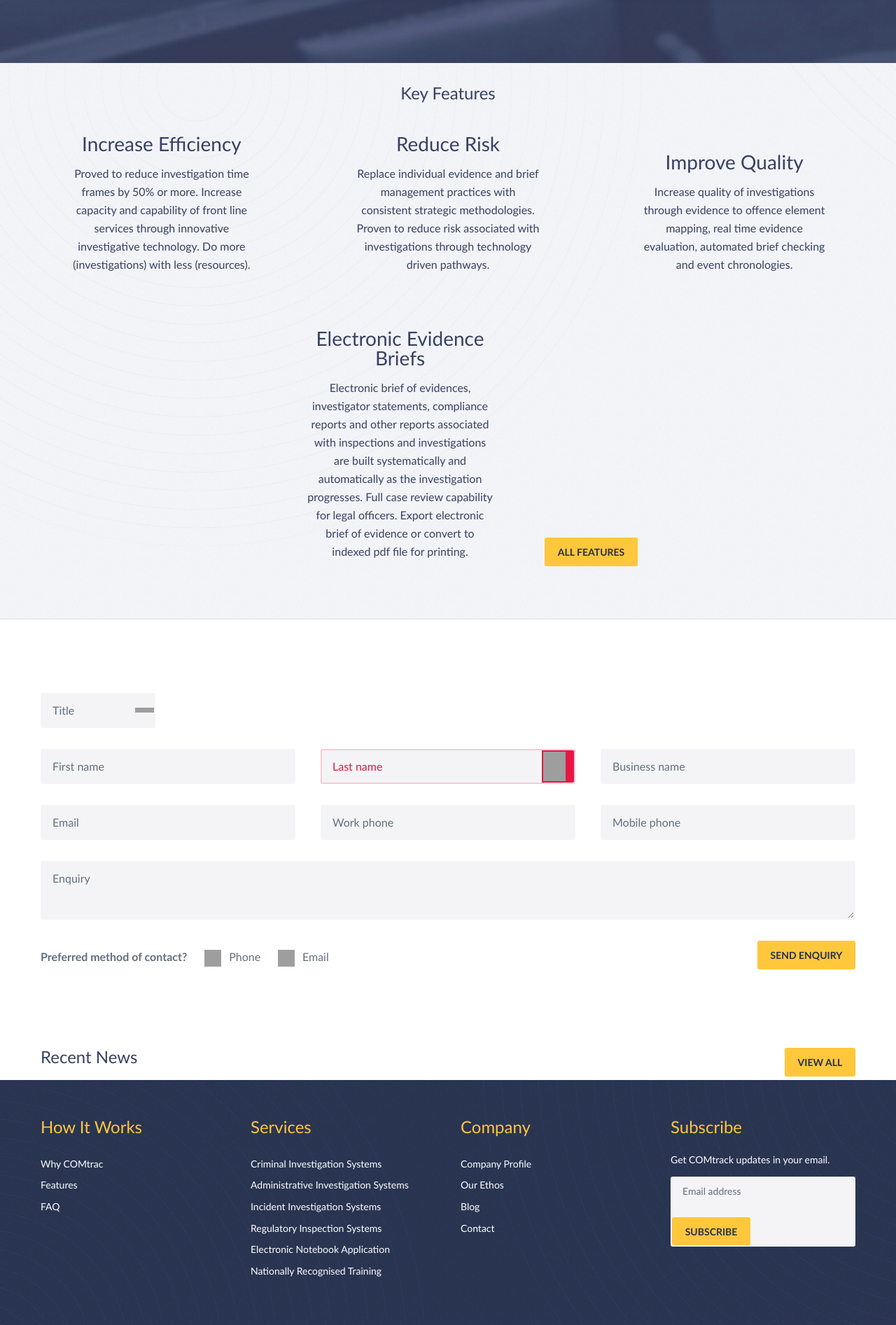
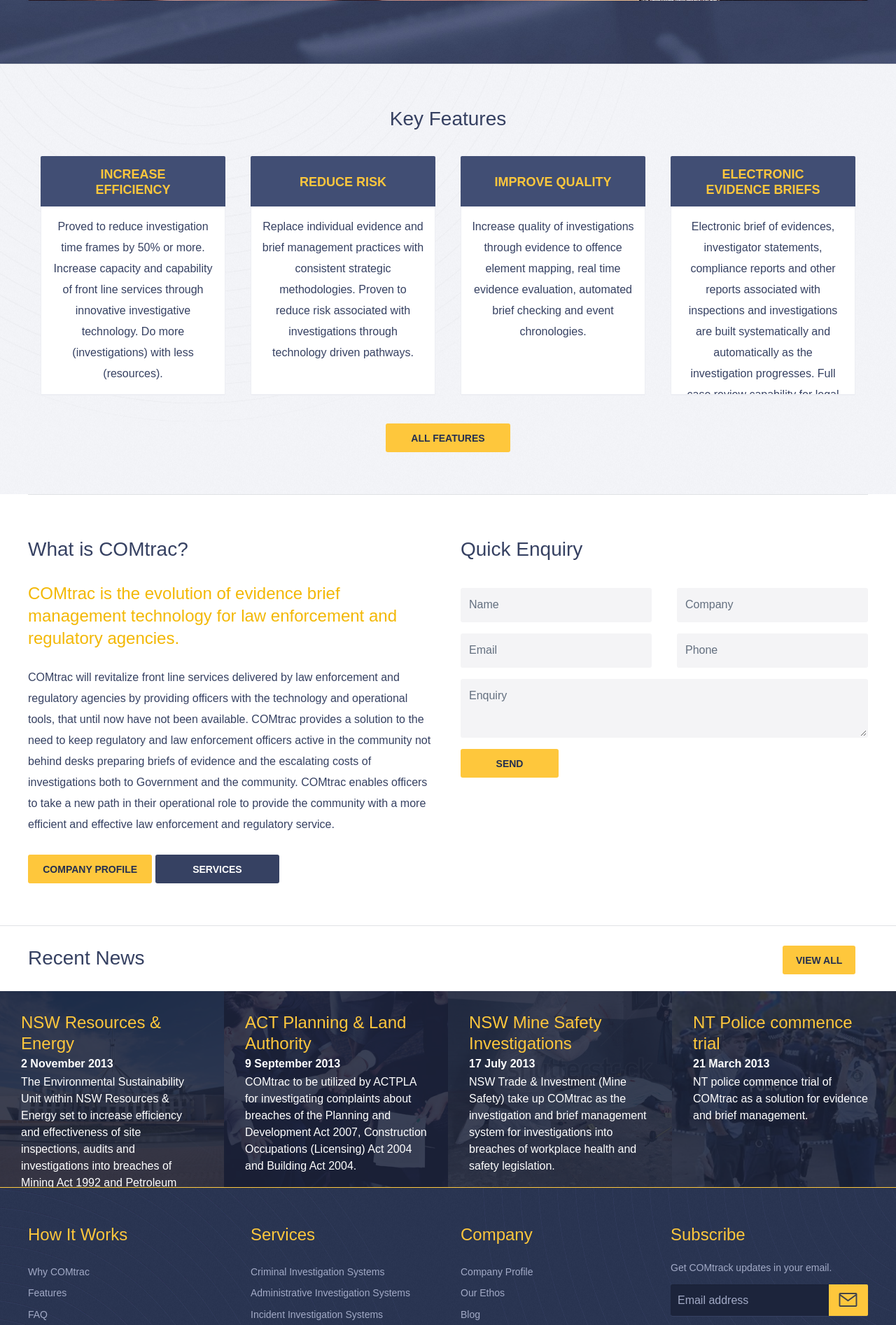
Before and after one commit to Digital8/comtrac, a PHP site: page / in a window 1280 px wide. Shown: the part 521-2414 px from the top of the page at 70% size. Run offline with PHP 8.4, Linux system fonts and the light colour scheme; some libraries are stand-ins or nearby versions; grey boxes are pictures that could not be loaded.

Commit message:
Making progress on the homepage.

```diff
--- a/assets/css/all.css
+++ b/assets/css/all.css
@@ -7,6 +7,7 @@
 @import 'dropdown.css';
 @import 'carousel.css';
 @import 'features.css';
+@import 'recent-news.css';
 @import 'clients.css';
 @import 'footer.css';
 @import 'modal.css';
--- a/assets/css/base.css
+++ b/assets/css/base.css
@@ -20,7 +20,7 @@
   -webkit-font-smoothing: antialiased;
   -webkit-text-size-adjust: 100%;
   color: #364162;
-  font: 400 16px/1.625em proxima-nova, 'Trebuchet MS', sans-serif;
+  font: 400 16px/1.5em proxima-nova, sans-serif;
   margin: 0;
   text-rendering: optimizeLegibility;
 }
@@ -39,8 +39,8 @@
 }
 
 .heading {
-  margin-top: 0;
-  font-weight: 400;
+  font: 400 28px/1.25em open-sans, sans-serif;
+  margin: 0 0 1.071428em;
 }
 
 .circle.list {
@@ -108,8 +108,8 @@
 }
 
 .introduction {
-  font-size: 1.875em;
-  font-weight: 200;
+  font-size: 1.5em;
+  font-weight: 400;
   line-height: 1.25em;
   margin: 0;
 }
--- a/assets/css/features.css
+++ b/assets/css/features.css
@@ -5,52 +5,49 @@
     url(/assets/images/concentric-circles-light.png);
   background-position: 50% 100%;
   background-repeat: repeat, no-repeat;
-  border-bottom: 1px solid #e0e2e5;
-  padding: 30px 0;
+  padding: 1.875em 0;
   text-align: center;
 }
 
+.features .heading {
+  margin-bottom: 1.2857em;
+}
+
 .feature {
-  display: inline-block;
-  padding: 25px 70px;
-  max-width: 265px;
+  margin-bottom: 2.5em;
 }
 
 .feature .heading {
-  font-size: 1.75em;
-  line-height: 1em;
+  background-color: #414e74;
+  border-radius: 2px 2px 0 0;
+  box-sizing: border-box;
+  color: #fec73c;
+  display: inline-block;
+  font: 600 1.125em/4em proxima-nova, sans-serif;
   margin: 0;
+  min-height: 4em;
+  padding: 0 2em;
+  text-transform: uppercase;
+  vertical-align: middle;
+  width: 100%;
 }
 
-[data-feature] .heading:before {
-  background: url('/assets/images/all@2x.png') no-repeat;
-  background-size: 319px 108px;
-  content: '';
-  display: block;
-  margin: 0 auto 50px;
-}
-
-[data-feature=office-cleaning] .heading:before {
-  background-position: -71px -53px;
-  height: 54px;
-  width: 55px;
-}
-
-[data-feature=window-cleaning] .heading:before {
-  background-position: -136px -50px;
-  height: 58px;
-  width: 58px;
-}
-
-[data-feature=pressure-cleaning] .heading:before {
-  background-position: -200px -37px;
-  height: 68px;
-  margin-bottom: 45px;
-  width: 70px;
+.feature .heading span {
+  display: inline-block;
+  line-height: 1.25em;
+  vertical-align: middle;
 }
 
 .feature p {
-  margin: 1em 0 1.75em;
+  background-color: #fff;
+  border: 1px solid #edeef3;
+  border-bottom-width: 2px;
+  border-radius: 0 0 2px 2px;
+  border-top: none;
+  height: 15em;
+  margin: 0;
+  padding: 0.875em;
+  overflow: auto;
 }
 
 .feature .button {
--- a/assets/css/footer.css
+++ b/assets/css/footer.css
@@ -13,7 +13,7 @@
 
 .footer,
 .footer a {
-  color: #fff;
+  color: #a2aac6;
   text-decoration: none;
 }
 
@@ -38,9 +38,44 @@
 }
 
 .footer .secondary.navigation a {
-  color: #fff;
+  color: #a2aac6;
   display: inline-block;
   padding: 0.425em 0;
+}
+
+.footer .field {
+  background-color: #1c243b;
+  border: none;
+  box-shadow:
+    inset 0 1px 0 rgba(0,0,0,0.1),
+    0 1px 0 #364162;
+  font-size: 1.142857em;
+  min-height: 0;
+}
+
+.footer .field label {
+  color: #a2aac6;
+  left: 10px;
+  top: 14px;
+}
+
+.footer .field [data-type=text] {
+  width: 60%;
+}
+
+.footer .field .button {
+  background-image: url(/assets/images/all@2x.png);
+  background-position: 14px 12px;
+  background-repeat: no-repeat;
+  background-size: 27px 97px;
+  border-radius: 0 2px 2px 0;
+  bottom: 0;
+  margin: 0;
+  padding: 0 2em;
+  position: absolute;
+  right: 0;
+  text-indent: -999em;
+  top: 0;
 }
 
 .footer:last-child {
--- a/assets/css/form.css
+++ b/assets/css/form.css
@@ -16,8 +16,8 @@
   line-height: 1.425em;
   margin: 0;
   max-width: 100%;
-  min-height: 46px;
-  padding: 10px 15px;
+  min-height: 45px;
+  padding: 10px;
   text-rendering: inherit;
   width: 100%;
 }
@@ -95,7 +95,7 @@
 
 .row {
   margin: 0;
-  padding: 15px 0;
+  padding: 8px 0;
 }
 
 .options {
@@ -145,7 +145,6 @@
   border-radius: 3px;
   border: 2px solid #f4f4f6;
   margin: 5px 0;
-  min-height: 50px;
 }
 
 fieldset .field.required {
@@ -226,7 +225,7 @@
 .field[data-placeholdified] label {
   -webkit-user-select: none;
   cursor: text;
-  left: 15px;
+  left: 10px;
   position: absolute;
   top: 10px;
 }
--- a/assets/css/header.css
+++ b/assets/css/header.css
@@ -1,6 +1,7 @@
 body > .header {
   border-bottom: 1px solid #475273;
   border-bottom: 1px solid rgba(81,92,125,0.6);
+  max-height: 70px;
   min-height: 0;
   padding: 16px 0;
   position: relative;
@@ -15,7 +16,7 @@
 }
 
 body > .header .logo {
-  width: 360px;
+  max-width: 360px;
 }
 
 body > .header .primary.navigation {
--- a/assets/css/hero.css
+++ b/assets/css/hero.css
@@ -1,6 +1,6 @@
 .hero.section {
   margin-top: -110px;
-  padding-top: 200px;
+  padding: 200px 0 90px;
 }
 
 .hero .item {
@@ -27,7 +27,7 @@
 
 .hero .item .heading {
   font-size: 1.875em;
-  font-weight: 400;
+  font-family: proxima-nova, sans-serif;
   line-height: 1.25em;
   margin-bottom: 0.916em;
   text-shadow: 0 1px 2px rgba(0,0,0,0.2);
--- a/assets/css/layout.css
+++ b/assets/css/layout.css
@@ -15,6 +15,14 @@
   box-sizing: border-box;
   margin: 0 auto;
   padding: 0 18px;
+}
+
+.columns:first-child {
+  padding-left: 0;
+}
+
+.columns:last-child {
+  padding-right: 0;
 }
 
 .columns.flush {
--- a/assets/css/primary-navigation.css
+++ b/assets/css/primary-navigation.css
@@ -46,6 +46,7 @@
 
 .primary.navigation > [data-has-dropdown]:hover > a,
 .primary.navigation > [data-has-dropdown]:focus > a {
+  border-color: transparent;
   color: #fec73c;
   z-index: 2;
 }
--- /dev/null
+++ b/assets/css/recent-news.css
@@ -0,0 +1,51 @@
+.recent.news {
+  border-top: 1px solid #e0e2e5;
+  padding: 1.75em 0 0;
+}
+
+.recent.news .item {
+  background-position: 50%;
+  background-repeat: no-repeat;
+  background-size: cover;
+  border-bottom: 1px solid #fec73c;
+  height: 17.5em;
+  float: left;
+  overflow: hidden;
+  position: relative;
+  width: 25%;
+}
+
+.recent.news .item a {
+  -webkit-transition: background 80ms ease;
+  background: rgba(28,36,59,0.86);
+  bottom: 0;
+  color: #fff;
+  left: 0;
+  padding: 1.875em;
+  position: absolute;
+  right: 0;
+  top: 0;
+  text-decoration: none;
+}
+
+.recent.news .item a:hover,
+.recent.news .item a:focus {
+  background: rgba(28,36,59,0.9);
+}
+
+.recent.news .item .heading {
+  color: #fec73c;
+  font-size: 1.5em;
+  line-height: 1.25em;
+  margin: 0;
+}
+
+.recent.news .item .date {
+  display: block;
+  font-weight: 600;
+  margin: 0.1333em 0;
+}
+
+.recent.news .item p {
+  margin: 0;
+}
--- a/assets/css/section.css
+++ b/assets/css/section.css
@@ -1,6 +1,6 @@
 .section {
-  color: #636f7f;
-  padding: 90px 0;
+  border-top: 1px solid #e0e2e5;
+  padding: 60px 0;
   position: relative;
 }
 
@@ -57,17 +57,10 @@
   width: 1px;
 }
 
-.section .heading {
-  font-size: 1em;
-  font-weight: 600;
-  line-height: 1.625em;
-  margin: 0;
-}
-
 .section .introduction {
-  color: #094075;
+  color: #f3b805;
   line-height: 1.333em;
-  margin-bottom: 1.25em;
+  margin-bottom: 1.071428em;
   text-align: center;
 }
 
--- a/assets/js/build.js
+++ b/assets/js/build.js
@@ -1,4 +1,62 @@
 ;(function e(t,n,r){function s(o,u){if(!n[o]){if(!t[o]){var a=typeof require=="function"&&require;if(!u&&a)return a(o,!0);if(i)return i(o,!0);throw new Error("Cannot find module '"+o+"'")}var f=n[o]={exports:{}};t[o][0].call(f.exports,function(e){var n=t[o][1][e];return s(n?n:e)},f,f.exports,e,t,n,r)}return n[o].exports}var i=typeof require=="function"&&require;for(var o=0;o<r.length;o++)s(r[o]);return s})({1:[function(require,module,exports){
+var placeholdify = require('./lib/placeholdify')
+var slice = Array.prototype.slice
+
+var inputs = slice.call(document.querySelectorAll(
+  '[data-placeholdified] [data-type=text]'
+))
+
+inputs.forEach(function(input) {
+  placeholdify(input)
+})
+
+},{"./lib/placeholdify":2}],2:[function(require,module,exports){
+module.exports = function(input) {
+  var type = input.nodeName.toLowerCase()
+  var field = input.parentNode
+  var label = field.querySelector(
+    'label[for="' + input.id + '"]'
+  )
+
+  var focus = function() {
+    if (type !== 'select') {
+      label.setAttribute('data-invisible', true)
+    }
+  }
+
+  var blur = function() {
+    var hasValue = !!input.value.replace(/\s/g, '').length
+    if (!hasValue) {
+      input.value = ''
+      label.removeAttribute('data-invisible')
+    }
+    else if (type === 'select') {
+      label.setAttribute('data-invisible', true)
+    }
+  }
+
+  var placeholder = {
+    input: input,
+    on: function() {
+      field.setAttribute('data-placeholdified', true)
+      input.addEventListener('focus', focus)
+      input.addEventListener('change', blur)
+      input.addEventListener('blur', blur)
+    },
+    off: function() {
+      field.removeAttribute('data-placeholdified')
+      input.removeEventListener('focus', focus)
+      input.removeEventListener('change', blur)
+      input.removeEventListener('blur', blur)
+    }
+  }
+
+  if (label) {
+    placeholder.on()
+  }
+
+  return placeholder
+}
 
 },{}]},{},[1])
 ;
--- a/assets/js/lib/placeholdify.js
+++ b/assets/js/lib/placeholdify.js
@@ -1,4 +1,4 @@
-var placeholdify = function(input) {
+module.exports = function(input) {
   var type = input.nodeName.toLowerCase()
   var field = input.parentNode
   var label = field.querySelector(
--- a/index.html
+++ b/index.html
@@ -74,87 +74,72 @@
       </div>
   </div>
 
-  <div class="features">
+  <div class="features section">
+    <div class="clear contained">
       <h2 class="heading">Key Features</h2>
-    <div class="feature">
-      <h3 class="heading">Increase Efficiency</h3>
+
+      <div class="feature three inline columns">
+        <h3 class="heading"><span>Increase Efficiency</span></h3>
         <p>Proved to reduce investigation time frames by 50% or more. Increase capacity and capability of front line services through innovative investigative technology. Do more (investigations) with less (resources).</p>
       </div>
 
-    <div class="feature">
-      <h3 class="heading">Reduce Risk</h3>
+      <div class="feature three inline columns">
+        <h3 class="heading"><span>Reduce Risk</span></h3>
         <p>Replace individual evidence and brief management practices with consistent strategic methodologies. Proven to reduce risk associated with investigations through technology driven pathways.</p>
       </div>
 
-    <div class="feature">
-      <h3 class="heading">Improve Quality</h3>
+      <div class="feature three inline columns">
+        <h3 class="heading"><span>Improve Quality</span></h3>
         <p>Increase quality of investigations through evidence to offence element mapping, real time evidence evaluation, automated brief checking and event chronologies.</p>
       </div>
 
-    <div class="feature">
-      <h3 class="heading">Electronic Evidence Briefs</h3>
+      <div class="feature three inline columns">
+        <h3 class="heading"><span>Electronic Evidence Briefs</span></h3>
         <p>Electronic brief of evidences, investigator statements, compliance reports and other reports associated with inspections and investigations are built systematically and automatically as the investigation progresses. Full case review capability for legal officers. Export  electronic brief of evidence or convert to indexed pdf file for printing.</p>
       </div>
 
       <a class="button" href="#">All features</a>
     </div>
-
+  </div>
 
   <div class="clear contained section">
+    <div class="six inline columns">
+      <h2 class="heading">What is COMtrac?</h2>
+      <p class="introduction">COMtrac is the evolution of evidence brief management technology for law enforcement and regulatory agencies.</p>
+      <p>COMtrac will revitalize front line services delivered by law enforcement and regulatory agencies by providing officers with the technology and operational tools, that until now have not been available. COMtrac provides a solution to the need to keep regulatory and law enforcement officers active in the community not behind desks preparing briefs of evidence and the escalating costs of investigations both to Government and the community. COMtrac enables officers to take a new path in their operational role to provide the community with a more efficient and effective law enforcement and regulatory service.</p>
+      <a class="button" href="#">Company Profile</a>
+      <a class="alternate button" href="#">Services</a>
+    </div>
+
+    <div class="six inline columns">
+      <h2 class="heading">Quick Enquiry</h2>
       <fieldset>
         <div class="clear row">
-        <div class="two flush columns">
+          <div class="six inline columns">
             <div class="short field required" data-placeholdified>
-            <label for="title">Title</label>
-            <select id="title" name="title" data-type="text">
-              <option value=""></option>
-              <option value="mr">Mr.</option>
-              <option value="mrs">Mrs.</option>
-              <option value="ms">Ms.</option>
-              <option value="miss">Miss.</option>
-            </select>
+              <label for="name">Name</label>
+              <input id="name" name="name" data-type="text" type="text">
+            </div>
+          </div>
+          <div class="six inline columns">
+            <div class="short field required" data-placeholdified>
+              <label for="company">Company</label>
+              <input id="company" name="company" data-type="text" type="text">
             </div>
           </div>
         </div>
 
         <div class="clear row">
-        <div class="four inline columns">
-          <div class="short field required" data-placeholdified>
-            <label for="first-name">First name</label>
-            <input id="first-name" name="first-name" data-type="text" type="text">
-          </div>
-        </div>
-        <div class="four inline columns">
-          <div class="short field required" data-placeholdified data-invalid>
-            <label for="last-name">Last name</label>
-            <input id="last-name" name="last-name" data-type="text" type="text">
-          </div>
-        </div>
-        <div class="four inline columns">
-          <div class="short field required" data-placeholdified>
-            <label for="business-name">Business name</label>
-            <input id="business-name" name="business-name" data-type="text" type="text">
-          </div>
-        </div>
-      </div>
-
-      <div class="clear row">
-        <div class="four inline columns">
+          <div class="six inline columns">
             <div class="short field required" data-placeholdified>
               <label for="email">Email</label>
               <input id="email" name="email" data-type="text" type="email">
             </div>
           </div>
-        <div class="four inline columns">
+          <div class="six inline columns">
             <div class="short field required" data-placeholdified>
-            <label for="work-phone">Work phone</label>
-            <input id="work-phone" name="work-phone" data-type="text" type="phone">
-          </div>
-        </div>
-        <div class="four inline columns">
-          <div class="short field required" data-placeholdified>
-            <label for="mobile-phone">Mobile phone</label>
-            <input id="mobile-phone" name="mobile-phone" data-type="text" type="phone">
+              <label for="phone">Phone</label>
+              <input id="phone" name="phone" data-type="text" type="phone">
             </div>
           </div>
         </div>
@@ -171,30 +156,55 @@
       </fieldset>
 
       <div class="clear row">
-      <div class="ten inline columns">
-        <div class="options">
-          <strong>Preferred method of contact?</strong>
-          <div class="inline field">
-            <input checked id="preferred-phone" name="preference" type="radio">
-            <label for="preferred-phone">Phone</label>
-          </div>
-          <div class="inline field">
-            <input id="preferred-email" name="preference" type="radio">
-            <label for="preferred-email">Email</label>
-          </div>
-        </div>
-      </div>
-      <div class="two inline columns">
-        <button class="button pull-right">Send Enquiry</button>
+        <div class="twelve inline columns">
+          <button class="button">Send</button>
         </div>
       </div>
 
     </div>
+  </div>
 
-  <div class="twelve columns">
-    <h2 class="inline heading">Recent News</h2>
+  <div class="clear recent news">
+    <div class="clear twelve columns">
+      <h2 class="inline heading pull-left">Recent News</h2>
       <a class="button pull-right" href="#">View all</a>
     </div>
+
+    <ul class="clear plain list">
+      <li class="item" style="background-image: url(/assets/images/parliament.jpg)">
+        <a href="#">
+          <h3 class="heading">NSW Resources &amp; Energy</h3>
+          <span class="date">2 November 2013</span>
+          <p>The Environmental Sustainability Unit within NSW Resources &amp; Energy set to increase efficiency and effectiveness of site inspections, audits and investigations into breaches of Mining Act 1992 and Petroleum (Onshore) Act 1991.</p>
+        </a>
+      </li>
+
+      <li class="item" style="background-image: url(/assets/images/agreement.jpg)">
+        <a href="#">
+          <h3 class="heading">ACT Planning &amp; Land Authority</h3>
+          <span class="date">9 September 2013</span>
+          <p>COMtrac to be utilized by ACTPLA for investigating complaints about breaches of the Planning and Development Act 2007, Construction Occupations (Licensing) Act 2004 and Building Act 2004.</p>
+        </a>
+      </li>
+
+      <li class="item" style="background-image: url(/assets/images/white-sheet.jpg)">
+        <a href="#">
+          <h3 class="heading">NSW Mine Safety Investigations</h3>
+          <span class="date">17 July 2013</span>
+          <p>NSW Trade &amp; Investment (Mine Safety) take up COMtrac as the investigation and brief management system for investigations into breaches of workplace health and safety legislation.</p>
+        </a>
+      </li>
+
+      <li class="item" style="background-image: url(/assets/images/crime-scene.jpg)">
+        <a href="#">
+          <h3 class="heading">NT Police commence trial</h3>
+          <span class="date">21 March 2013</span>
+          <p>NT police commence trial of COMtrac as a solution for evidence and brief management.</p>
+        </a>
+      </li>
+    </ul>
+
+  <div>
 
   <div class="footer">
     <div class="secondary navigation contained clear">
@@ -235,8 +245,8 @@
         <form method="post" novalidate>
           <fieldset>
             <div class="field required" data-placeholdified>
-                <label for="email">Email address</label>
-                <input id="email" name="email" data-type="text" type="email">
+              <label for="subscribe-email">Email address</label>
+              <input id="subscribe-email" name="email" data-type="text" type="email">
               <button class="button">Subscribe</button>
             </div>
           </fieldset>
```
Also changed, not shown: other parts of assets/css/footer.css (+1 -38 lines), assets/js/index.js (+10 -0 lines), assets/images/agreement.jpg (added), assets/images/all@2x.png (added), assets/images/crime-scene.jpg (added), assets/images/parliament.jpg (added), assets/images/white-sheet.jpg (added). Lines whose indentation alone changed are shown as unchanged.
